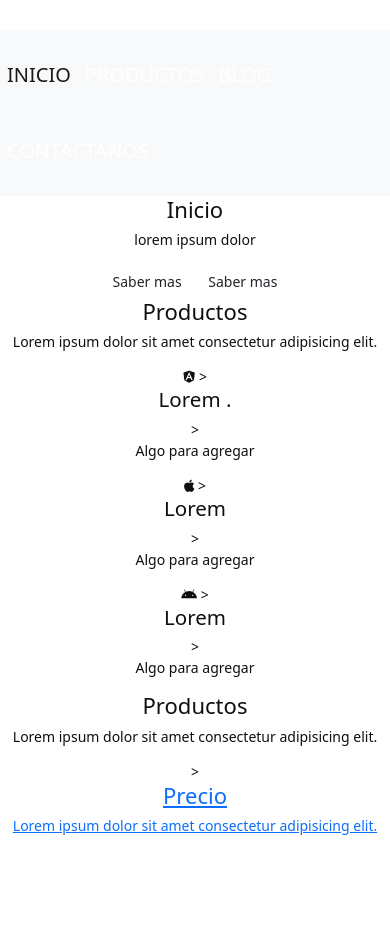
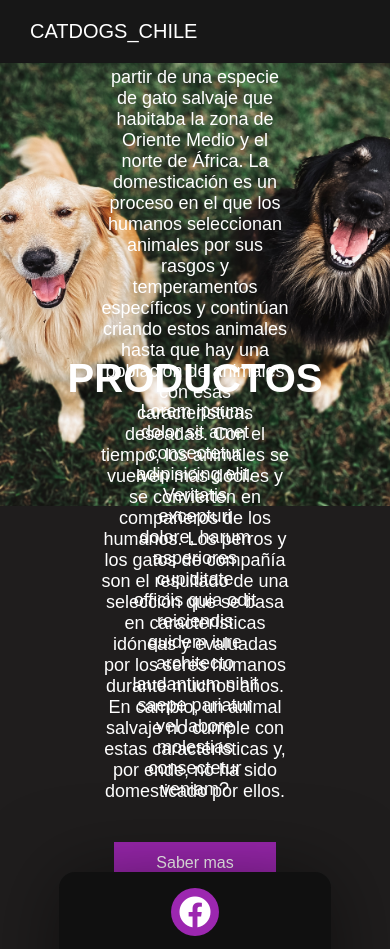
Before and after one commit to CamiloSalazar89/ProyectoFinal, a Django app: page / in a window 390 px wide. Shown: the top 949 px of the page. Before the commit the page ends 835 px from the top, so only its background shows below. Run offline with Django 3.2, Linux system fonts and the light colour scheme.

Commit message:
Add files via upload

```diff
--- a/Libreria/templates/base.html
+++ b/Libreria/templates/base.html
@@ -1,144 +1,132 @@
 {% load static %}
-<!doctype html>
+
+<!DOCTYPE html>
 <html lang="en">
-
 <head>
-
-  <!-- Required meta tags -->
-  <meta charset="utf-8">
-  <meta http-equiv=" X-UA-Compatible" content="IE=edge">
-  <meta name="viewport" content="width=device-width, initial-scale=1, shrink-to-fit=no">
+    <meta charset="UTF-8">
+    <meta http-equiv="X-UA-Compatible" content="IE=edge">
+    <meta name="viewport" content="width=device-width, initial-scale=1.0">
     <link rel="stylesheet" href="https://cdnjs.cloudflare.com/ajax/libs/font-awesome/5.15.1/css/all.min.css">
     <link rel="stylesheet" href="style.css">
 
-
     <title>{% block titulo %} CatDogs PetShop {% endblock %}</title>
 
-  <!-- Bootstrap CSS v5.2.1 -->
-  <link href="https://cdn.jsdelivr.net/npm/bootstrap@5.2.1/dist/css/bootstrap.min.css" rel="stylesheet"
-    integrity="sha384-iYQeCzEYFbKjA/T2uDLTpkwGzCiq6soy8tYaI1GyVh/UjpbCx/TYkiZhlZB6+fzT" crossorigin="anonymous">
-
 </head>
-
 <body>
 
     <div class="head">
 
         <div class="logo">
-        <a href="#">Logo</a>
-      </div>
+            <a href="#">CatDogs_Chile</a>
         </div>
 
-    <nav class="navbar navbar-expand navbar-light bg-light">
-        <div class="nav navbar-nav">
-            <a class="nav-item nav-link active" href="#" aria-current="{% url 'inicio' %}">Inicio</a>
-            <a class="nav-item nav-link" href="#" aria-current="{% url 'producto' %}">Productos</a>
-            <a class="nav-item nav-link" href="#" aria-current="{% url 'blog' %}">Blog</a>
-            <a class="nav-item nav-link" href="#" aria-current="{% url 'contacto' %}">Contactanos</a>
+        <nav class="navbar">
+            <a href="{% url 'inicio' %}">Inicio</a>
+            <a href="{% url 'producto' %}">Productos</a>
+            <a href="{% url 'blog' %}">Blog</a>
+            <a href="{% url 'contacto' %}">Contactanos</a>
+        </nav>
 
     </div>
-    </nav>
 
     <header class="content header">
-
-      <h2 class=" title"> Inicio</h2>
-
-      <p>lorem ipsum dolor
-
+        <h2 class="title">Inicio</h2>
+        <p>
+            ¿Qué es una mascota?
+Lo que comúnmente llamamos mascota es un animal que ha sido domesticado por el ser humano para que viva con él. En otras palabras, una mascota es un animal que ha aprendido a vivir con personas, a comunicarse con ellas y ha compartir tiempo y espacio con ellas. Por ejemplo, los perros fueron domesticados a partir de lobos grises y los gatos comunes fueron domesticados a partir de una especie de gato salvaje que habitaba la zona de Oriente Medio y el norte de África.
+La domesticación es un proceso en el que los humanos seleccionan animales por sus rasgos y temperamentos específicos y continúan criando estos animales hasta que hay una población de animales con esas características deseadas. Con el tiempo, los animales se vuelven más dóciles y se convierten en compañeros de los humanos. Los perros y los gatos de compañía son el resultado de una selección que se basa en características idóneas y evaluadas por los seres humanos durante muchos años. En cambio, un animal salvaje no cumple con estas características y, por ende, no ha sido domesticado por ellos.
         </p>
 
         <div class="btn-home">
-        <a href="#" class='btn'> Saber mas </a>
-        <a href="#" class='btn'> Saber mas </a>
+            <a href="#" class="btn">Saber mas</a>
+
+        </div>
+    </header>
+
+    <section class="content sau">
+
+        <h2 class="title">Productos</h2>
+        <p>Lorem ipsum, dolor sit amet consectetur adipisicing
+            elit. Veritatis excepturi dolore, harum asperiores
+            cupiditate officiis quia odit reiciendis quidem iure
+            architecto laudantium
+            nihil saepe pariatur vel labore molestias consectetur veniam?</p>
+
+        <div class="box-container">
+
+            <div class="box">
+                <i class="fab fa-facebook"></i>
+                <h3>Lorem</h3>
+                <p>labore molestias consectetur veniam</p>
+            </div>
+            <div class="box">
+                <i class="fab fa-apple"></i>
+                <h3>Lorem</h3>
+                <p>labore molestias consectetur veniam</p>
+            </div>
+            <div class="box">
+                <i class="fab fa-android"></i>
+                <h3>Lorem</h3>
+                <p>labore molestias consectetur veniam</p>
+            </div>
 
         </div>
 
-      <section class="content sau">
+    </section>
 
-        <h2 class='title'>Productos</h2>
-        <p>
-          Lorem ipsum dolor sit amet consectetur adipisicing elit.
+    <section class="content about">
+
+        <h2 class="title">Blog</h2>
+        <p>Lorem ipsum dolor sit amet consectetur
+            adipisicing elit. Ut soluta similique
+            quia reprehenderit eligendi aliquam. Sit
+            odio impedit quibusdam. Velit corporis,
+            optio debitis quidem ex ipsam rerum dolorem autem sequi.
         </p>
 
-        <div class = 'box'>
-          <i class='fab fa-angular'></i>
-          ><h3>Lorem .</h3>
-          ><p>Algo para agregar</p>
-        </div>
-
-        <div class = 'box'>
-          <i class='fab fa-apple'></i>
-          ><h3>Lorem </h3>
-          ><p>Algo para agregar</p>
-        </div>
-
-        <div class = 'box'>
-          <i class='fab fa-android'></i>
-          ><h3>Lorem </h3>
-          ><p>Algo para agregar</p>
-        </div>
-
-
-
-
-        </div>
-
+        <a href="#" class="btn">Saber mas</a>
 
     </section>
-      <section class="content about">
-        <h2 class='title'>Productos</h2>
-        <p>
-          Lorem ipsum dolor sit amet consectetur adipisicing elit.
+
+    <section class="content price">
+
+        <article class="contain">
+            <h2 class="title">Trabaja CON Nosotros</h2>
+            <p>Unete a este equipo, que le tiene un gran cariño a nuestros compañeros de cuatro patas!!!
             </p>
 
-        ><a href="#" class="content price">
-          <article class="contain">
-            <h2 class='title'>Precio</h2>
-            <p>
-              Lorem ipsum dolor sit amet consectetur adipisicing elit.
-            </p>
-            <a href="#" class="btn">Saber precio</a>
+            <a href="#" class="btn">Saber mas!!!</a>
 
         </article>
 
-        </a>
-
     </section>
 
-    </section>
     <section class="content contact">
-      <h2 class='title'>Contacto</h2>
-      <p>+56985971658</p>
+        <h2 class="title">Contacto</h2>
+        <p>Contacto@CatDogs.cl</p>
+        <div class="box-container">
+
+            <div class="box">
+                <i class="fab fa-facebook"></i>
+                <h3>CatDogs_Chile</h3>
+                <p>Siguenos y unete a la comunidad!!!</p>
+            </div>
+            <div class="box">
+                <i class="fab fa-instagram"></i>
+                <h3>CatDogs_Chile</h3>
+                <p>Siguenos y unete a la comunidad!!!</p>
+            </div>
+            <div class="box">
+                <i class="fab fa-linkedin"></i>
+                <h3>CatDogs PetShops</h3>
+                <p>Siguenos y unete a la comunidad!!!</p>
+            </div>
+
+        </div>
         <figure class="map">
             <img src="img/mapa.png" height="220px" width="100%" alt="mapa">
         </figure>
-
-
-
     </section>
 
-
-<h1> {% block Content %} Siguenos en nuestras redes sociales {% endblock %} </h1>
-          <i class='fab fa-facebook'></i><i class='fab fa-instagram'></i> <i class='fab fa-linkedin'></i>
-
-
-  <header>
-    <!-- place navbar here -->
-  </header>
-  <main>
-
-  </main>
-  <footer>
-    <!-- place footer here -->
-  </footer>
-  <!-- Bootstrap JavaScript Libraries -->
-  <script src="https://cdn.jsdelivr.net/npm/@popperjs/core@2.11.6/dist/umd/popper.min.js"
-    integrity="sha384-oBqDVmMz9ATKxIep9tiCxS/Z9fNfEXiDAYTujMAeBAsjFuCZSmKbSSUnQlmh/jp3" crossorigin="anonymous">
-  </script>
-
-  <script src="https://cdn.jsdelivr.net/npm/bootstrap@5.2.1/dist/js/bootstrap.min.js"
-    integrity="sha384-7VPbUDkoPSGFnVtYi0QogXtr74QeVeeIs99Qfg5YCF+TidwNdjvaKZX19NZ/e6oz" crossorigin="anonymous">
-  </script>
 </body>
-
 </html>
--- a/Libreria/templates/style.css
+++ b/Libreria/templates/style.css
@@ -1,45 +1,30 @@
-/**
-* Template Name: iPortfolio - v3.9.1
-* Template URL: https://bootstrapmade.com/iportfolio-bootstrap-portfolio-websites-template/
-* Author: BootstrapMade.com
-* License: https://bootstrapmade.com/license/
-*/
-
-/*--------------------------------------------------------------
-# General
---------------------------------------------------------------*/
 *{
-    margin:0;
-    padding:0;
-    border:0;
-    outline:0;
-    -webkit-box-sizing:border-box;
-    -moz-box-sizing:border-box;
-    box-sizing:border-box;
-    -webkit-overflow-scrolling:touch;
-    -webkit-tap-highlight-color:rgba(0,0,0,0);
-    -webkit-text-size-adjust:none;
-
+    margin: 0;
+    padding: 0;
+    border: 0;
+    font-size: 100%;
+    vertical-align: baseline;
 }
 
-html, body{
-
+body {
     text-align: center;
-    font-family:  sans-serif;
-    font-size: 14px;
-    line-height: 1.5em;
-    width:100%;
-    height:100%;
-    overflow:hidden;
-    margin:0;
-    padding:0;
+    font-family: sans-serif;
 }
 
+.head {
+    display: flex;
+    align-items: center;
+    justify-content: space-between;
+    height: 63px;
+    background: #171717;
+    position: fixed;
+    width: 100%;
+    z-index: 100;
+}
 
-navbar {
+.navbar {
     display: flex;
     margin-right: 10px;
-
 }
 
 .logo {
@@ -55,30 +40,157 @@ navbar {
 
 .navbar a {
     display: block;
-    padding: 23px 20px;
+    padding: 20px 20px;
     color: #fff;
     text-decoration: none;
     text-transform: uppercase;
     font-size: 20px;
-
-
 }
 
 .navbar a:hover {
-    background-color: rgb(37, 61, 61);
+    background: #3f3f3f;
+}
+
+.header {
+    display: flex;
+    justify-content: center;
+    align-items: center;
 
 }
 
 .header {
-    display: flex
-    justify-content: space-between;
+    height: 60vh !important;
+    background: url(img/amigosdogs.jpg) no-repeat center;
+    background-size: cover;
+}
+
+.title {
+    margin-bottom: 40px;
+    font-size: 60px;
+    font-weight: 600;
+    text-transform: uppercase;
+    color: #fff;
+}
+
+p {
+    margin-bottom: 40px;
+    font-size: 18px;
+    color: #fff;
+    padding: 0 100px;
+}
+
+.btn {
+    display: inline-block;
+    margin-top: 15px;
+    padding: 10px 40px;
+    border: 2px solid #9c27b0;
+    color: #fff;
+    text-decoration: none;
+    background: #9c27b0;
+}
+
+.btn:hover {
+    background: none;
+
+}
+
+.btn-home {
+    display: flex;
+}
+
+.btn-home a {
+    margin: 0 10px;
+}
+
+
+.content {
+    height: 50vh;
+    display: flex;
+    flex-direction: column;
+    justify-content: center;
     align-items: center;
 }
 
+.sau {
+    padding: 30px;
+    background: #1f1d1d
+}
 
-.header {
-    height: 60vh; !important;
-    background: url no-repeat center;
-    color: rgb(15, 15, 15);
+.box-container {
+    display: flex;
+    justify-content: center;
+    flex-wrap: wrap;
+    text-align: center;
 
 }
+
+.box-container .box {
+    height: 11rem;
+    width: 17rem;
+    background: #101010;
+    text-align: center;
+    border-radius: 1rem;
+    box-shadow: 0 .3rem 5rem rgba(0, 0 , 0, .5);
+    margin: 2rem;
+}
+
+.box-container .box i {
+    height: 3rem;
+    width: 3rem;
+    line-height: 3rem;
+    text-align: center;
+    border-radius: 50%;
+    color: #fff;
+    background: #9c27b0;
+    font-size: 2rem;
+    margin: 1rem 0;
+
+}
+
+.box-container .box h3 {
+    font-size: 20px;
+    color: #9c27b0;
+
+}
+
+.box-container .box p {
+    padding: 0 15px;
+    font-size: 16px;
+}
+
+.about {
+    background: #171717;
+}
+
+.price {
+    background: url(img/gatoprofundo.jpg) no-repeat center;
+    background-attachment: fixed;
+    background-size: cover;
+    text-align: center;
+}
+
+
+.contact {
+    padding-top: 20px;
+    background: #171717;
+    padding-bottom: 0;
+}
+
+
+@media (max-width: 768px) {
+
+    .title {
+        margin-bottom: 0;
+        font-size: 40px;
+    }
+
+    .sau {
+        height: 100vh;
+    }
+
+    .navbar {
+        display: none;
+    }
+
+
+}
```
Also changed, not shown: Libreria/templates/img/Pumdog.jpg (added), Libreria/templates/img/amigosdogs.jpg (added), Libreria/templates/img/aquiestoy.jpg (added), Libreria/templates/img/costos.jpg (added), Libreria/templates/img/encontrar.jpg (added), Libreria/templates/img/gatoprofundo.jpg (added), Libreria/templates/img/mapa.png (added), 5 other files. Lines whose indentation alone changed are shown as unchanged.
